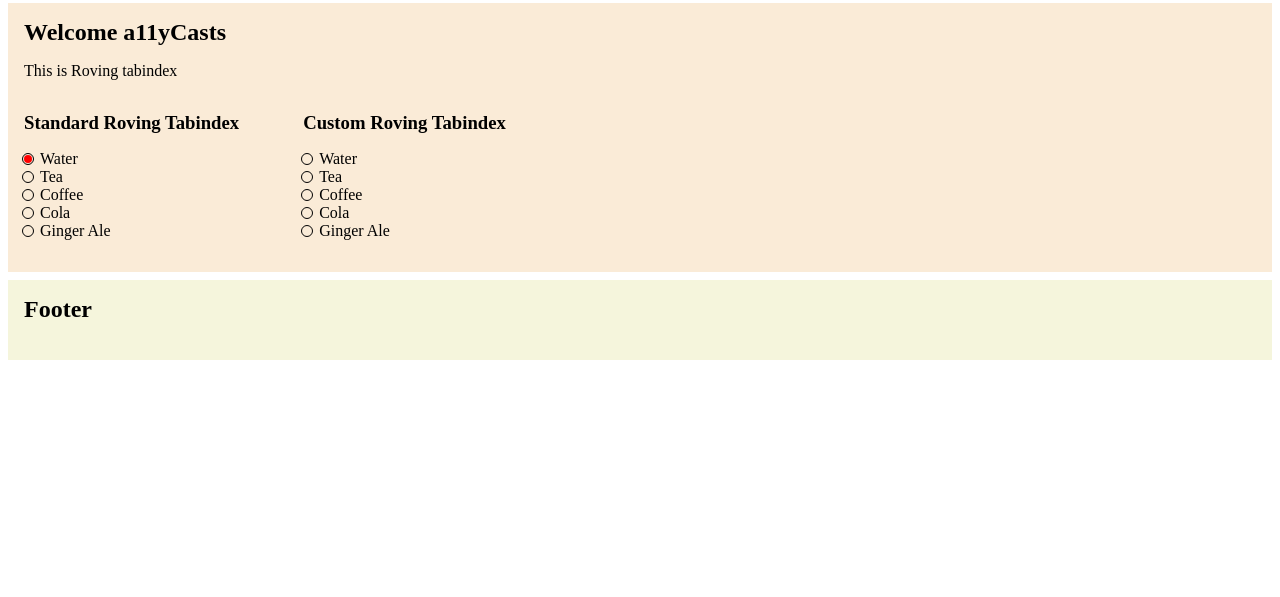
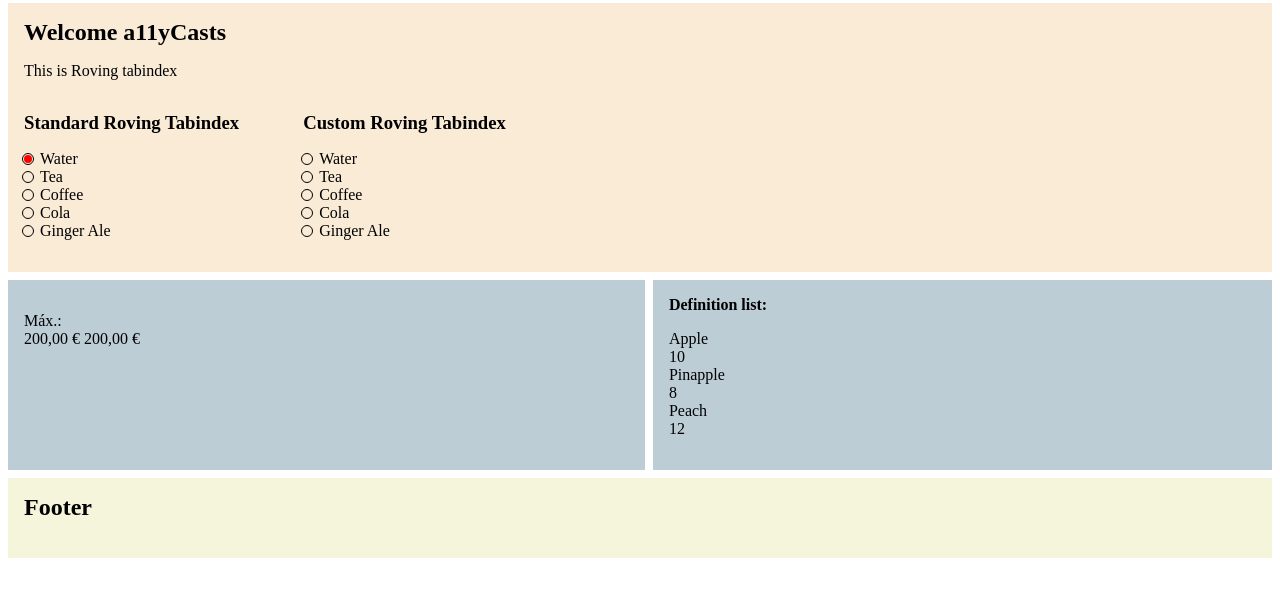
Before and after one commit to AddielQuintero/a11y-training, a website: page a11ycasts.html in a window 1280 px wide. Shown: the part 83-680 px from the top of the page. Drawn offline with Linux system fonts and the light colour scheme.

Commit message:
feat: add Definition list

```diff
--- a/a11ycasts.html
+++ b/a11ycasts.html
@@ -58,7 +58,34 @@
         </div>
       </section>
 
-      <!-- <section id="section-two"></section> -->
+      <section id="section-two">
+        <div class="section-two_content">
+          <dl>
+            <dt>
+              <span> Máx.: </span>
+            </dt>
+            <dd>
+              <span>
+                <span>
+                  <span> <span aria-hidden="true">200,00</span><span aria-hidden="true"> €</span></span>
+                  <span>200,00 €</span>
+                </span>
+              </span>
+            </dd>
+          </dl>
+        </div>
+        <div class="section-two_content">
+          <h4>Definition list:</h4>
+          <dl aria-label="fruits sold">
+            <dt>Apple</dt>
+            <dd>10</dd>
+            <dt>Pinapple</dt>
+            <dd>8</dd>
+            <dt>Peach</dt>
+            <dd>12</dd>
+          </dl>
+        </div>
+      </section>
     </main>
 
     <footer class="footer">
--- a/style/css.css
+++ b/style/css.css
@@ -198,3 +198,7 @@ nav .navigation__menu {
   white-space: nowrap;
   border-width: 0;
 }
+
+.section-two_content dd {
+  margin: 0;
+}
```
Also changed, not shown: index.html (+0 -13 lines).
